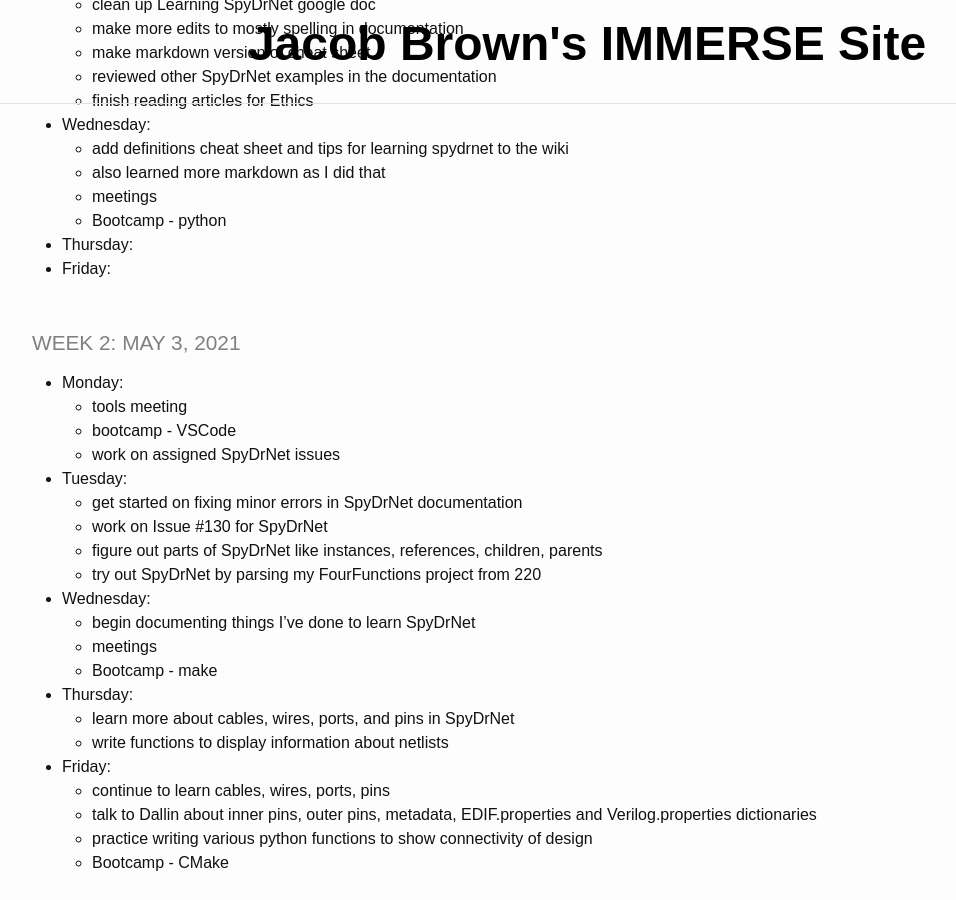
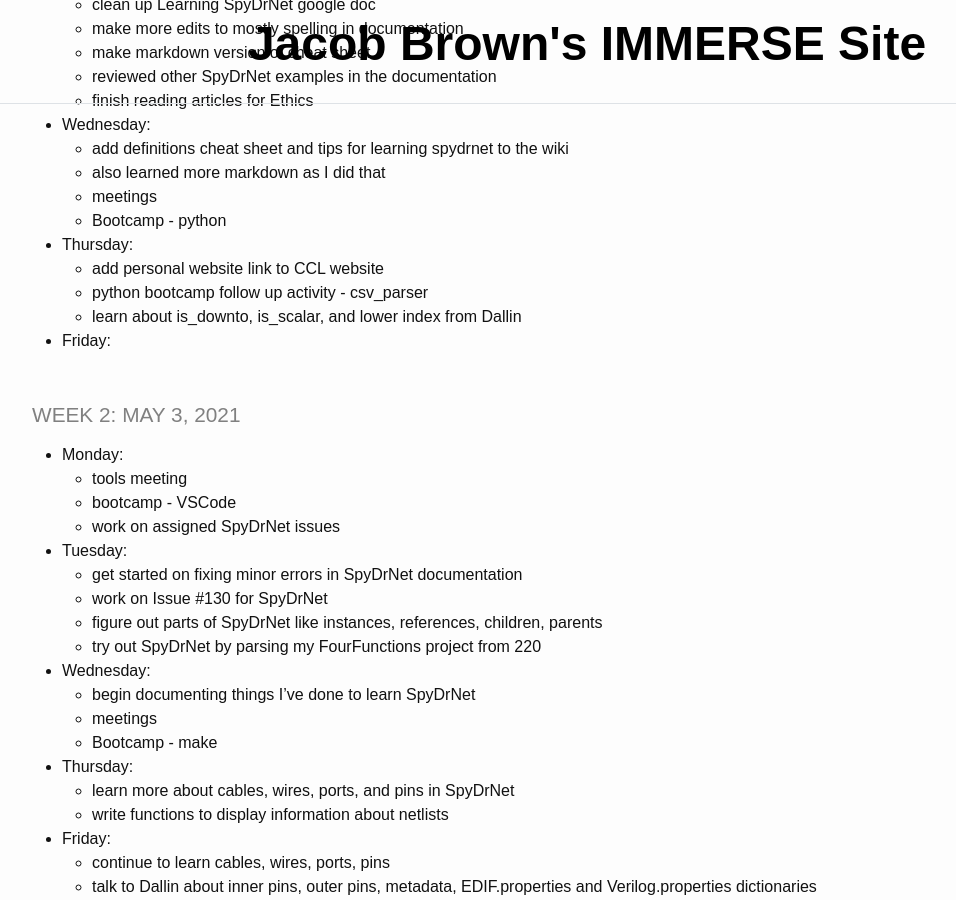
Before and after one commit to jacobdbrown4/jacob_brown, a Jekyll site: the page built from _pages/log.md, in a window 1280 px wide and 900 px high, scrolled down 500 px. Shown: the whole window, without its empty margins (53-1009 px from the left). Built offline with Jekyll 4.4.1, drawn with Linux system fonts in a browser that asks for light colours.

Commit message:
updated gitignore and log

```diff
--- a/_pages/log.md
+++ b/_pages/log.md
@@ -27,6 +27,9 @@ title: IMMERSE Log
   * meetings
   * Bootcamp - python
 * **Thursday**:
+  * add personal website link to CCL website
+  * python bootcamp follow up activity - csv_parser
+  * learn about is_downto, is_scalar, and lower index from Dallin
 * **Friday**:
 
 ### Week 2: May 3, 2021
```
Also changed, not shown: 1 other file.
